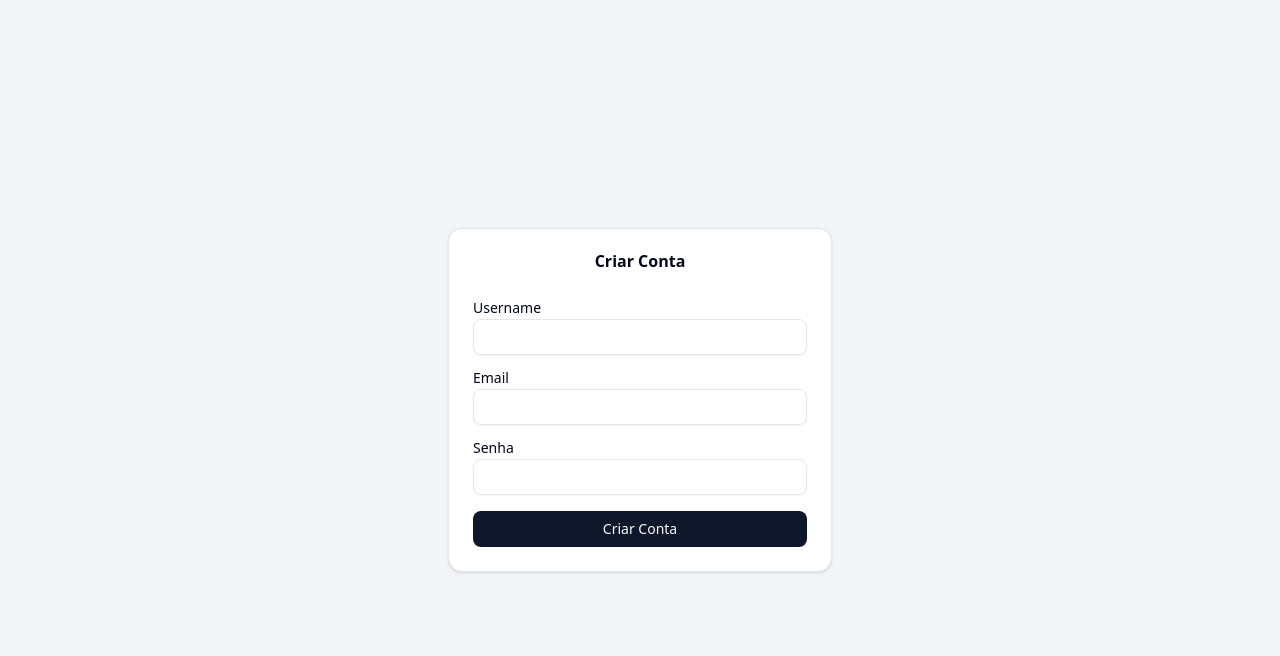
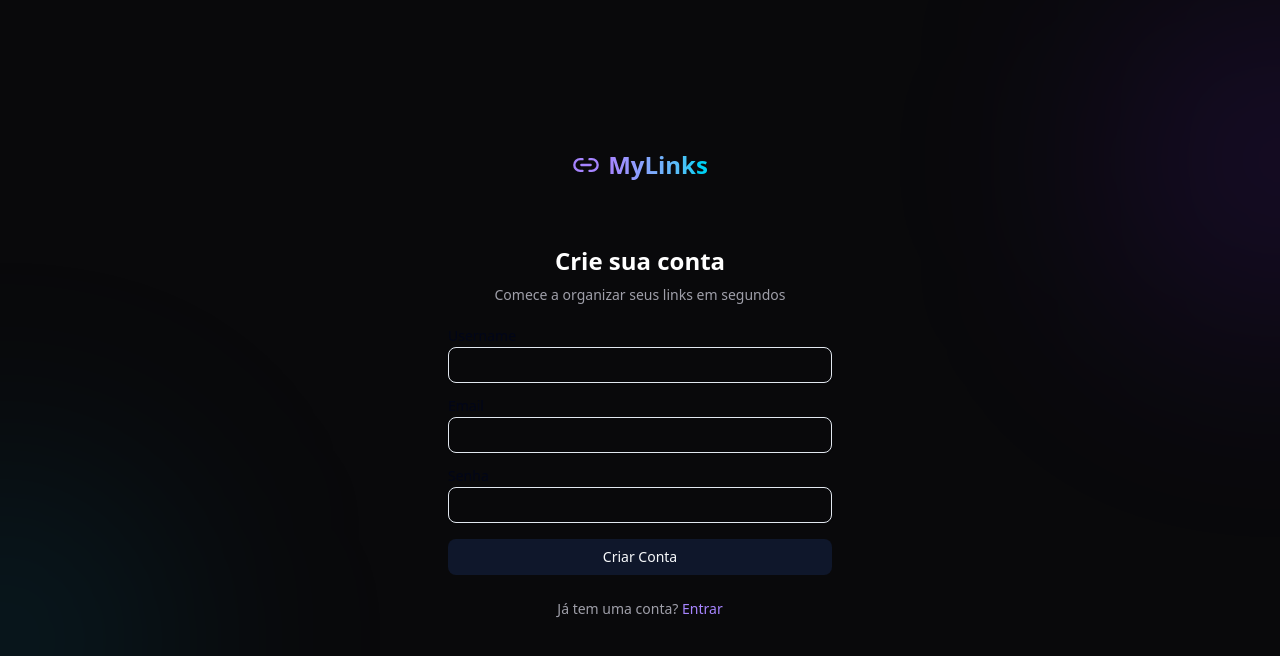
Before and after one commit to Isnael07/Linkhub, a Next.js app in the folder front-end/my-links/: page /signup in a window 1280 px wide. Shown: the top 656 px of the page. Built offline with nearby package versions, Linux system fonts and the light colour scheme.

Commit message:
feat(service): adiciona page para signup

```diff
--- a/front-end/my-links/app/signup/page.tsx
+++ b/front-end/my-links/app/signup/page.tsx
@@ -1,20 +1,47 @@
 "use client";
 
-import { Card, CardHeader, CardTitle, CardContent } from "@/components/ui/card";
+import Link from "next/link";
 import { SignupForm } from "@/components/signupForma";
+import { Link2 } from "lucide-react";
 
 export default function SignupPage() {
   return (
-    <div className="flex items-center justify-center min-h-screen bg-gray-100 p-4">
-      <Card className="w-full max-w-sm">
-        <CardHeader>
-          <CardTitle className="text-center">Criar Conta</CardTitle>
-        </CardHeader>
+    <div className="relative flex min-h-screen items-center justify-center overflow-hidden bg-zinc-950 px-4">
+      {/* Background effects */}
+      <div className="absolute -right-40 top-0 h-80 w-80 rounded-full bg-violet-600/15 blur-[120px]" />
+      <div className="absolute -left-40 bottom-0 h-80 w-80 rounded-full bg-cyan-600/15 blur-[120px]" />
 
-        <CardContent>
+      <div className="relative z-10 w-full max-w-md animate-slide-up">
+        {/* Logo */}
+        <div className="mb-8 flex items-center justify-center gap-2 text-2xl font-bold">
+          <Link2 className="h-7 w-7 text-violet-400" />
+          <span className="bg-gradient-to-r from-violet-400 to-cyan-400 bg-clip-text text-transparent">
+            MyLinks
+          </span>
+        </div>
+
+        {/* Card */}
+        <div className="glass rounded-2xl p-8">
+          <h1 className="mb-2 text-center text-2xl font-bold text-white">
+            Crie sua conta
+          </h1>
+          <p className="mb-6 text-center text-sm text-zinc-400">
+            Comece a organizar seus links em segundos
+          </p>
+
           <SignupForm />
-        </CardContent>
-      </Card>
+
+          <div className="mt-6 text-center text-sm text-zinc-400">
+            Já tem uma conta?{" "}
+            <Link
+              href="/signin"
+              className="font-medium text-violet-400 transition-colors hover:text-violet-300"
+            >
+              Entrar
+            </Link>
+          </div>
+        </div>
+      </div>
     </div>
   );
 }
```
